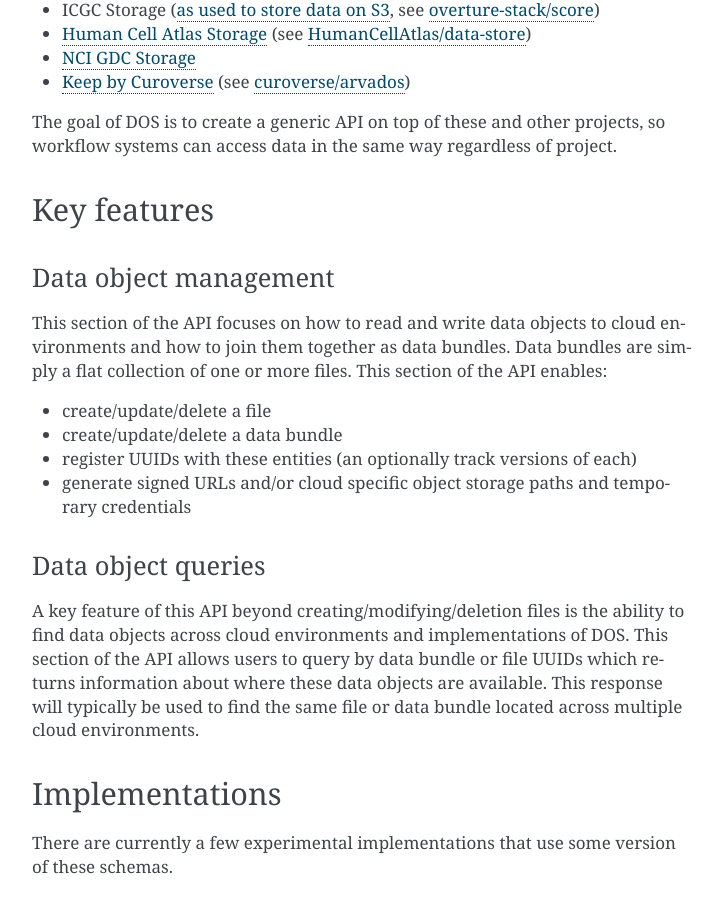
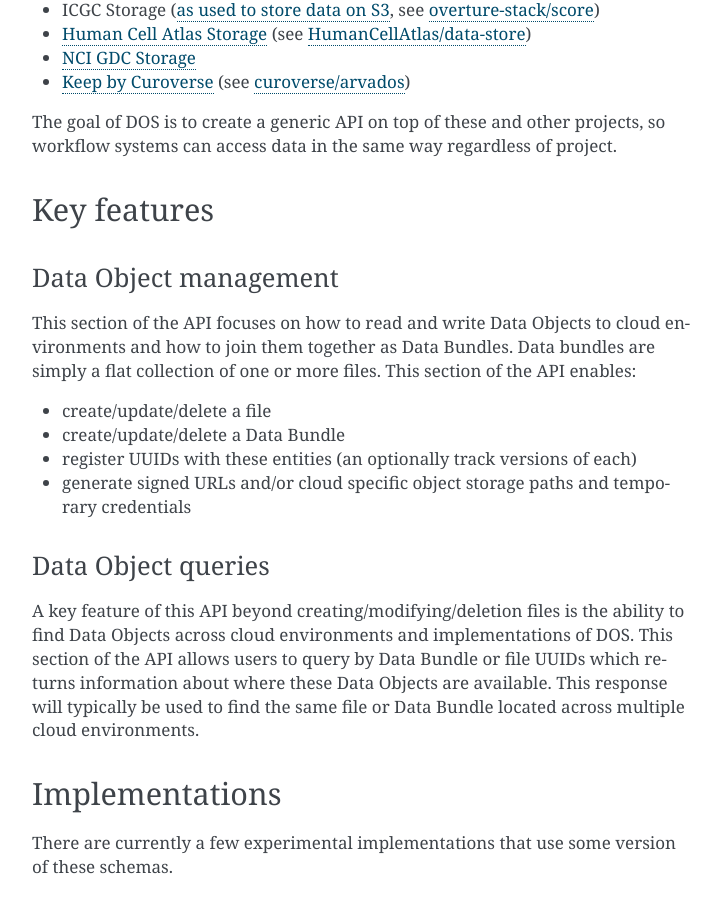
Before and after one commit to ga4gh/data-repository-service-schemas, a Sphinx documentation site: the page built from docs/source/intro.rst, in a window 1280 px wide and 900 px high, scrolled down 689 px. Shown: the whole window, without its empty margins (388-1111 px from the left). Built offline with Sphinx 7.4.7, drawn with Linux system fonts in a browser that asks for light colours; the version number could not be read and is left out; some of the changed text lies outside the part shown.

```diff
--- a/docs/source/intro.rst
+++ b/docs/source/intro.rst
@@ -49,30 +49,30 @@ of project.
 Key features
 ------------
 
-Data object management
+Data Object management
 ^^^^^^^^^^^^^^^^^^^^^^
 
-This section of the API focuses on how to read and write data objects to
-cloud environments and how to join them together as data bundles. Data
+This section of the API focuses on how to read and write Data Objects to
+cloud environments and how to join them together as Data Bundles. Data
 bundles are simply a flat collection of one or more files. This section
 of the API enables:
 
 -  create/update/delete a file
--  create/update/delete a data bundle
+-  create/update/delete a Data Bundle
 -  register UUIDs with these entities (an optionally track versions of
    each)
 -  generate signed URLs and/or cloud specific object storage paths and
    temporary credentials
 
-Data object queries
+Data Object queries
 ^^^^^^^^^^^^^^^^^^^
 
 A key feature of this API beyond creating/modifying/deletion files is
-the ability to find data objects across cloud environments and
+the ability to find Data Objects across cloud environments and
 implementations of DOS. This section of the API allows users to query by
-data bundle or file UUIDs which returns information about where these
-data objects are available. This response will typically be used to find
-the same file or data bundle located across multiple cloud environments.
+Data Bundle or file UUIDs which returns information about where these
+Data Objects are available. This response will typically be used to find
+the same file or Data Bundle located across multiple cloud environments.
 
 Implementations
 ---------------
```
